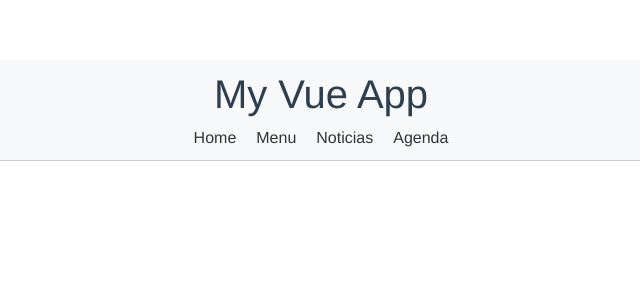
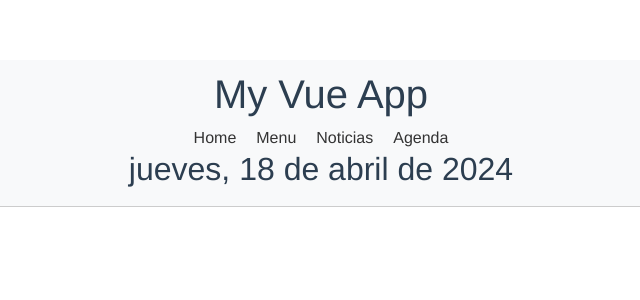
Before and after one commit to jdaltamiranodev/app_clima-2.0, a Vue app in the folder clima2.0/: page / in a window 1280 px wide. Shown: the top 300 px of the page, without its empty margins (319-959 px from the left). Built offline with nearby package versions, Linux system fonts and the light colour scheme.

Commit message:
componente TodayTemperature

```diff
--- a/clima2.0/src/App.vue
+++ b/clima2.0/src/App.vue
@@ -9,7 +9,15 @@
         <router-link to="/Noticias">Noticias</router-link>
         <router-link to="/agenda">Agenda</router-link>
       </nav>
+      <div class="todayDate">
+            <h2>{{ new Date().toLocaleDateString('es',{
+            weekday:'long',
+            year: 'numeric',
+            month: 'long',
+            day:'numeric'})}}</h2>
+      </div>
     </header>
+
 
 
     <main>
@@ -63,4 +71,5 @@ nav a {
 nav a:hover {
   text-decoration: underline;
 }
+
 </style>
```
Also changed, not shown: clima2.0/src/components/TodayTemperature.vue (added, +9 -0 lines), clima2.0/src/views/AgendaView.vue (+7 -19 lines).
